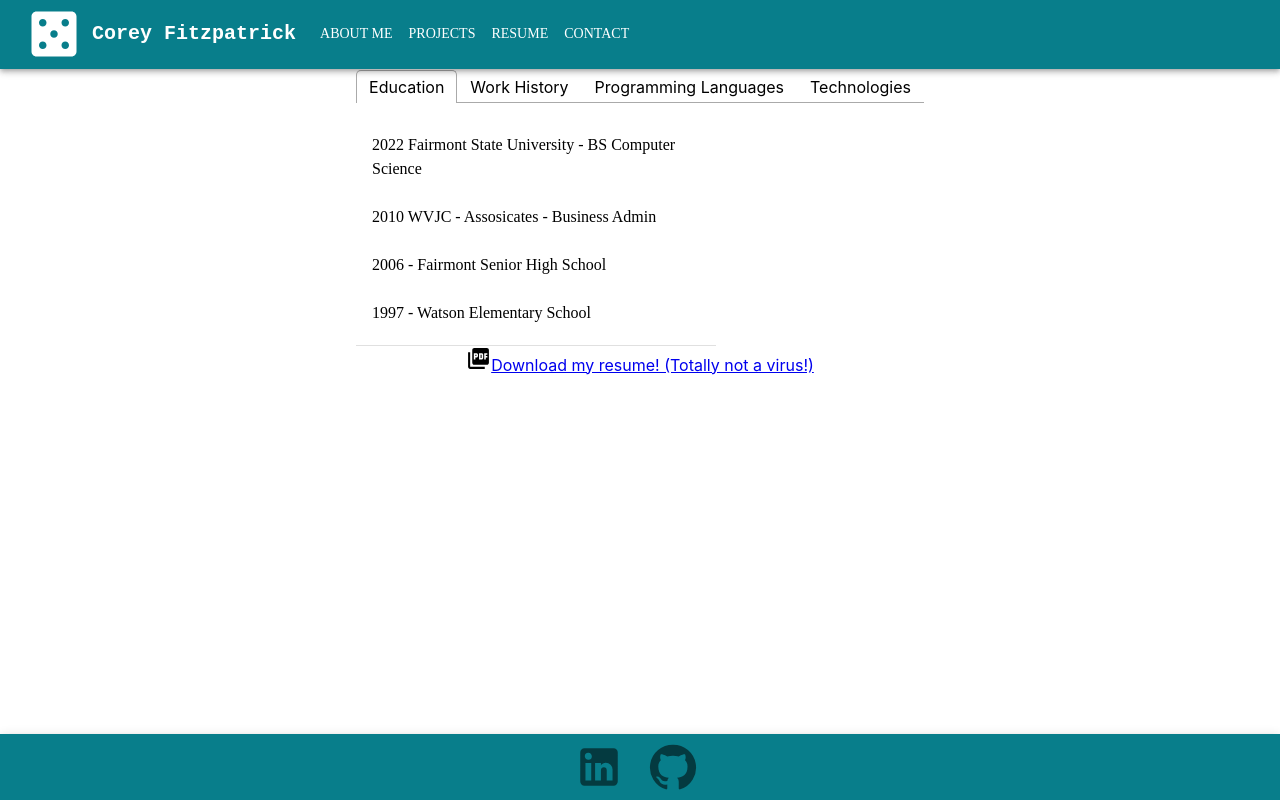
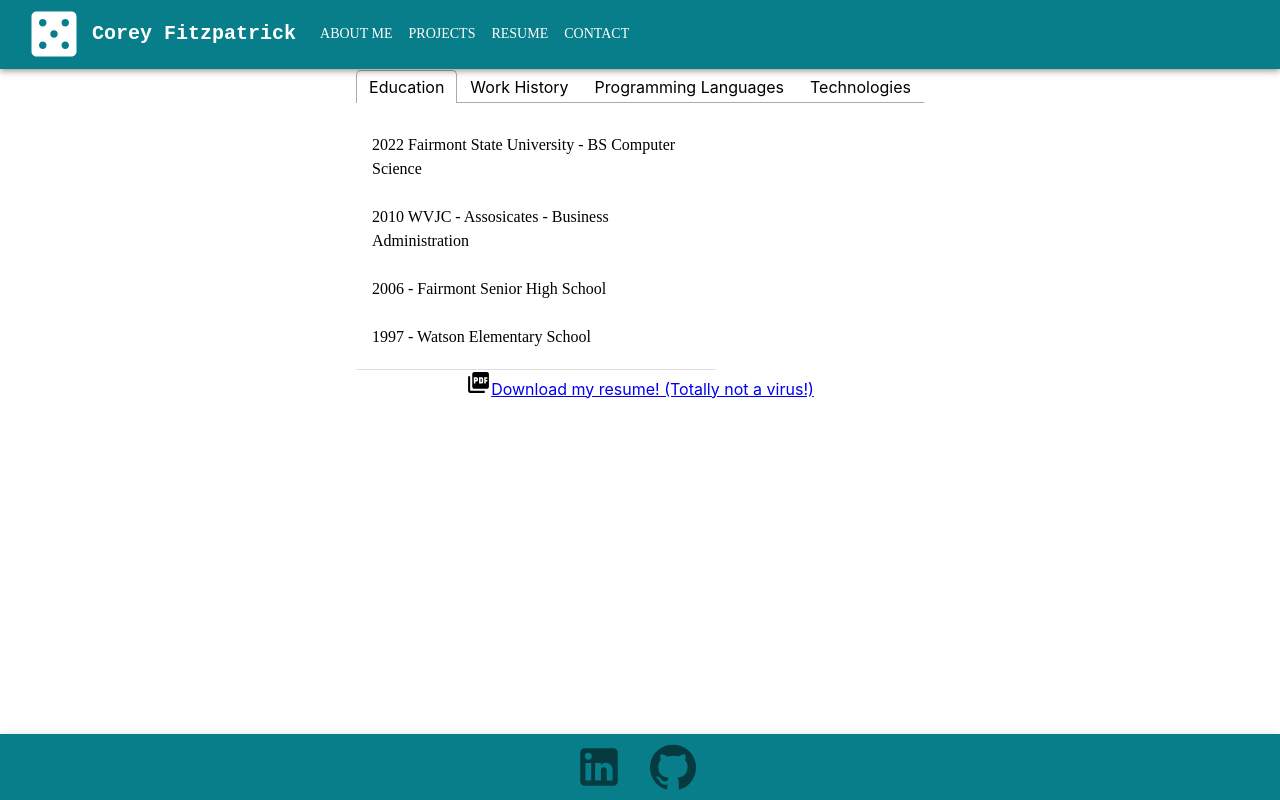
Before and after one commit to PepperoniRollz/coreyfitzpatrick, a React (Create React App) app: page /resume in a window 1280 px wide. Built offline with nearby package versions, Linux system fonts and the light colour scheme.

Commit message:
fix typo in resume

```diff
--- a/src/components/TabbedResume.tsx
+++ b/src/components/TabbedResume.tsx
@@ -41,7 +41,7 @@ export default () => (
               </ListItem>
               <ListItem disablePadding>
                 <ListItem>
-                  <ListItemText primary="2010 WVJC - Assosicates - Business Admin" />
+                  <ListItemText primary="2010 WVJC - Assosicates - Business Administration" />
                 </ListItem>
               </ListItem>
               <ListItem disablePadding>
```
